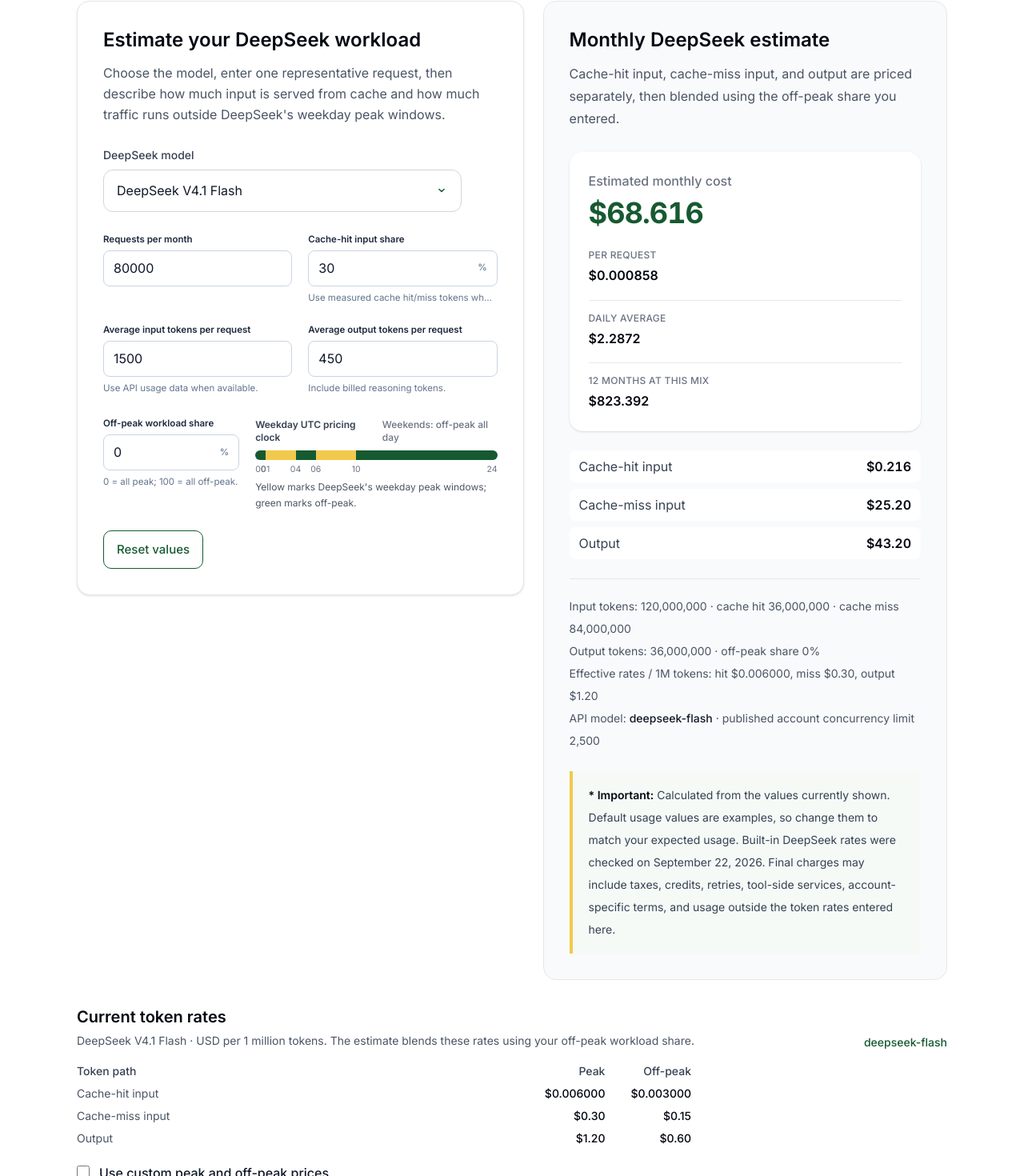
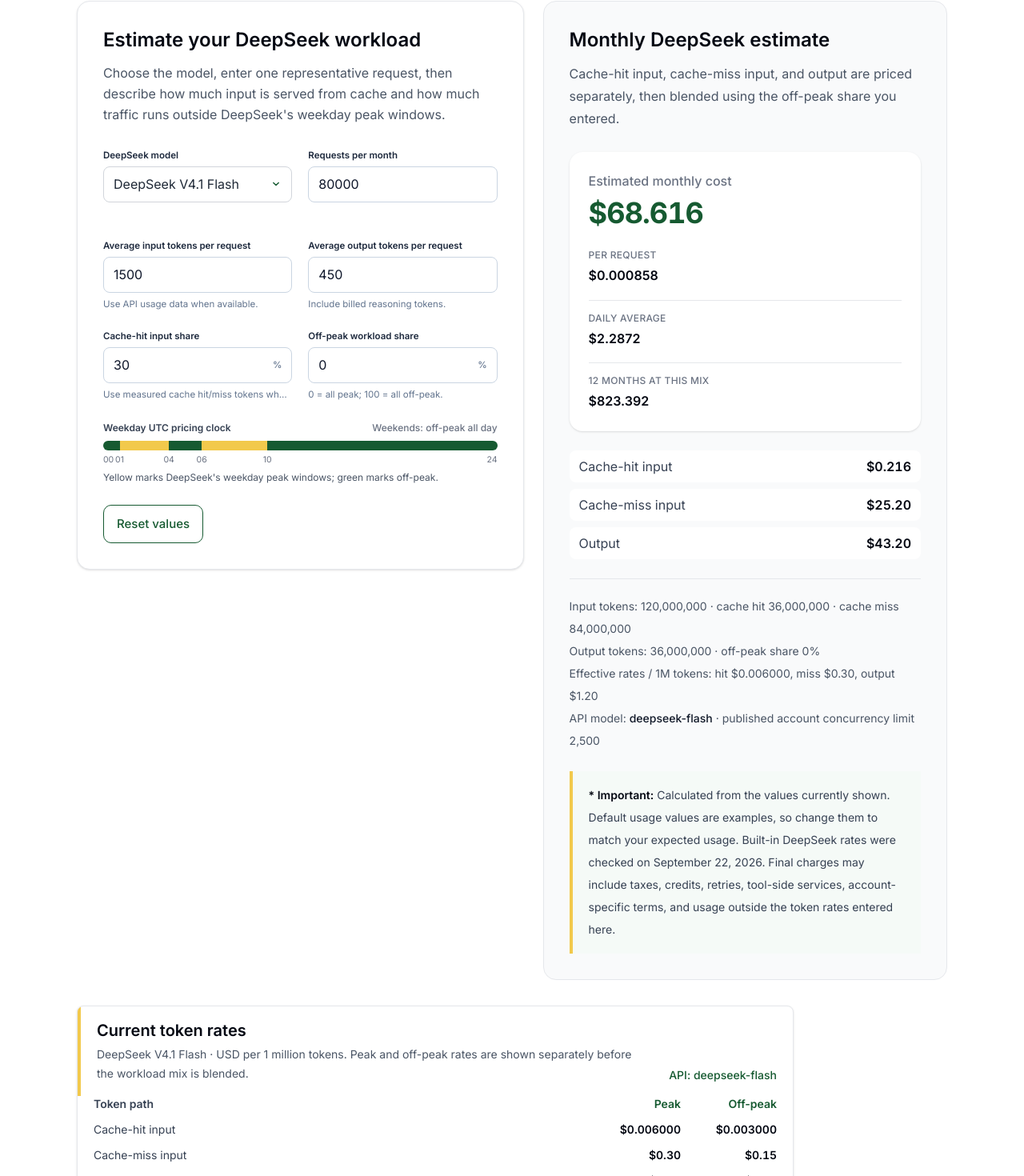
Before and after one commit to vaarunsonawwane-ops/beeija, a Next.js app: page /tools/deepseek-api-cost-calculator in a window 1280 px wide. Shown: the part 517-1987 px from the top of the page at 80% size. Built offline with nearby package versions, Linux system fonts and the light colour scheme.

Commit message:
Update ToolClient.tsx

```diff
--- a/app/tools/deepseek-api-cost-calculator/ToolClient.tsx
+++ b/app/tools/deepseek-api-cost-calculator/ToolClient.tsx
@@ -2,7 +2,6 @@
 
 import { useMemo, useState } from "react";
 import type { ChangeEvent } from "react";
-import BeeijaSelect from "@/app/components/BeeijaSelect";
 import BeeijaNumberField from "@/app/components/BeeijaNumberField";
 import BeeijaResultLine from "@/app/components/BeeijaResultLine";
 import BeeijaCalculatorResultPanel from "@/app/components/BeeijaCalculatorResultPanel";
@@ -374,36 +373,18 @@
             outside DeepSeek&apos;s weekday peak windows.
           </p>
 
-          <div className="mt-7 max-w-md">
-            <BeeijaSelect
-              label="DeepSeek model"
+          <div className="mt-7 grid items-start gap-5 md:grid-cols-2">
+            <CompactModelSelect
               value={model}
-              onChange={(event: ChangeEvent<HTMLSelectElement>) =>
-                updateModel(event.target.value)
-              }
-              options={modelOptions}
+              onChange={updateModel}
             />
-          </div>
 
-          <div className="mt-6 grid items-start gap-5 md:grid-cols-2">
             <BeeijaNumberField
               label="Requests per month"
               value={requestsPerMonth}
               onChange={setRequestsPerMonth}
               min="0"
               step="1"
-              sanitizeDecimal
-            />
-
-            <BeeijaNumberField
-              label="Cache-hit input share"
-              value={cacheHitPercent}
-              onChange={setCacheHitPercent}
-              min="0"
-              max="100"
-              step="0.1"
-              suffix="%"
-              helper="Use measured cache hit/miss tokens when available."
               sanitizeDecimal
             />
 
@@ -426,9 +407,19 @@
               helper="Include billed reasoning tokens."
               sanitizeDecimal
             />
-          </div>
 
-          <div className="mt-6 grid gap-5 md:grid-cols-[minmax(0,0.72fr)_minmax(0,1.28fr)] md:items-start">
+            <BeeijaNumberField
+              label="Cache-hit input share"
+              value={cacheHitPercent}
+              onChange={setCacheHitPercent}
+              min="0"
+              max="100"
+              step="0.1"
+              suffix="%"
+              helper="Use measured cache hit/miss tokens when available."
+              sanitizeDecimal
+            />
+
             <BeeijaNumberField
               label="Off-peak workload share"
               value={offPeakPercent}
@@ -440,7 +431,9 @@
               helper="0 = all peak; 100 = all off-peak."
               sanitizeDecimal
             />
+          </div>
 
+          <div className="mt-5">
             <PricingClock />
           </div>
 
@@ -529,53 +522,54 @@
         </div>
       </div>
 
-      <section className="mt-8 min-w-0">
-        <div className="flex flex-col gap-2 sm:flex-row sm:items-end sm:justify-between">
-          <div>
+      <section className="mt-8 max-w-4xl overflow-hidden rounded-lg border border-gray-200 bg-white shadow-sm">
+        <div className="border-l-4 border-[var(--yellow)] px-5 py-4 sm:flex sm:items-end sm:justify-between sm:gap-6">
+          <div className="min-w-0">
             <h2 className="text-xl font-semibold text-gray-950">Current token rates</h2>
             <p className="mt-1 text-sm leading-6 text-gray-600">
-              {selectedModel.label} · USD per 1 million tokens. The estimate blends
-              these rates using your off-peak workload share.
+              {selectedModel.label} · USD per 1 million tokens. Peak and off-peak
+              rates are shown separately before the workload mix is blended.
             </p>
           </div>
-          <span className="text-sm font-medium text-[var(--green)]">
-            {selectedModel.apiName}
-          </span>
+          <p className="mt-2 shrink-0 text-sm font-medium text-[var(--green)] sm:mt-0">
+            API: {selectedModel.apiName}
+          </p>
         </div>
 
-        <div className="mt-4 max-w-3xl overflow-x-auto">
-          <div className="grid min-w-[28rem] grid-cols-[minmax(0,1fr)_auto_auto] gap-x-8 gap-y-2 text-sm">
-            <span className="font-medium text-gray-700">Token path</span>
-            <span className="text-right font-medium text-gray-700">Peak</span>
-            <span className="text-right font-medium text-gray-700">Off-peak</span>
+        <div className="px-5 pb-5">
+          <div className="overflow-x-auto">
+            <div className="grid min-w-[28rem] grid-cols-[minmax(0,1fr)_minmax(6rem,auto)_minmax(6rem,auto)] gap-x-6 gap-y-3 text-sm">
+              <span className="font-semibold text-gray-700">Token path</span>
+              <span className="text-right font-semibold text-[var(--green)]">Peak</span>
+              <span className="text-right font-semibold text-[var(--green)]">Off-peak</span>
 
-            <span className="text-gray-600">Cache-hit input</span>
-            <span className="text-right font-medium text-gray-950">
+              <span className="text-gray-700">Cache-hit input</span>
+              <span className="text-right font-semibold tabular-nums text-gray-950">
                 {formatVisibleMoney(priceSets.peak.cacheHitInput)}
               </span>
-            <span className="text-right font-medium text-gray-950">
+              <span className="text-right font-semibold tabular-nums text-gray-950">
                 {formatVisibleMoney(priceSets.offPeak.cacheHitInput)}
               </span>
 
-            <span className="text-gray-600">Cache-miss input</span>
-            <span className="text-right font-medium text-gray-950">
+              <span className="text-gray-700">Cache-miss input</span>
+              <span className="text-right font-semibold tabular-nums text-gray-950">
                 {formatVisibleMoney(priceSets.peak.cacheMissInput)}
               </span>
-            <span className="text-right font-medium text-gray-950">
+              <span className="text-right font-semibold tabular-nums text-gray-950">
                 {formatVisibleMoney(priceSets.offPeak.cacheMissInput)}
               </span>
 
-            <span className="text-gray-600">Output</span>
-            <span className="text-right font-medium text-gray-950">
+              <span className="text-gray-700">Output</span>
+              <span className="text-right font-semibold tabular-nums text-gray-950">
                 {formatVisibleMoney(priceSets.peak.output)}
               </span>
-            <span className="text-right font-medium text-gray-950">
+              <span className="text-right font-semibold tabular-nums text-gray-950">
                 {formatVisibleMoney(priceSets.offPeak.output)}
               </span>
             </div>
           </div>
 
-        <label className="mt-5 flex max-w-3xl cursor-pointer items-start gap-3">
+          <label className="mt-5 flex cursor-pointer items-start gap-3">
             <input
               type="checkbox"
               checked={customPricing}
@@ -664,8 +658,57 @@
             </div>
           </div>
         ) : null}
+        </div>
       </section>
     </div>
+  );
+}
+
+function CompactModelSelect({
+  value,
+  onChange,
+}: {
+  value: ModelKey;
+  onChange: (value: string) => void;
+}) {
+  return (
+    <label className="block min-w-0">
+      <span className="mb-1 block text-[11.5px] font-semibold leading-5 text-slate-800">
+        DeepSeek model
+      </span>
+      <span className="relative block min-w-0">
+        <select
+          value={value}
+          onChange={(event: ChangeEvent<HTMLSelectElement>) =>
+            onChange(event.target.value)
+          }
+          className="min-h-[38px] w-full min-w-0 appearance-none rounded-lg border border-slate-300 bg-white px-3 py-2 pr-9 text-[13.5px] text-slate-900 outline-none transition hover:border-slate-400 focus:border-[var(--green)] focus:ring-1 focus:ring-[var(--green)]"
+        >
+          {modelOptions.map((option) => (
+            <option key={option.value} value={option.value}>
+              {option.label}
+            </option>
+          ))}
+        </select>
+        <svg
+          aria-hidden="true"
+          viewBox="0 0 20 20"
+          fill="none"
+          className="pointer-events-none absolute right-3 top-1/2 h-4 w-4 -translate-y-1/2 text-[var(--green)]"
+        >
+          <path
+            d="m6 8 4 4 4-4"
+            stroke="currentColor"
+            strokeWidth="1.8"
+            strokeLinecap="round"
+            strokeLinejoin="round"
+          />
+        </svg>
+      </span>
+      <span className="mt-1 block min-h-5 text-[11.5px] leading-5 text-slate-500">
+        {" "}
+      </span>
+    </label>
   );
 }
 
```
Lines whose indentation alone changed are shown as unchanged.
